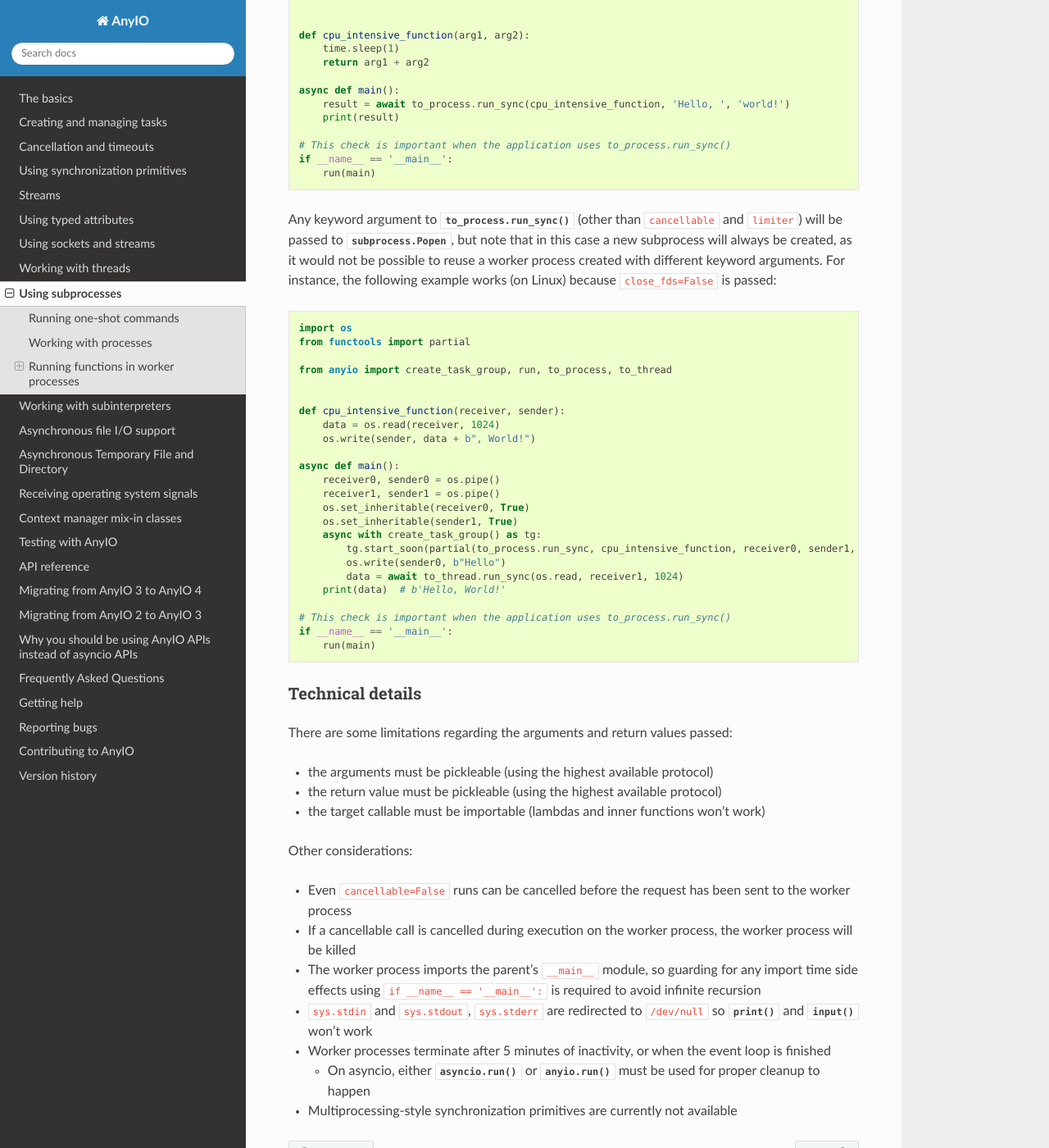
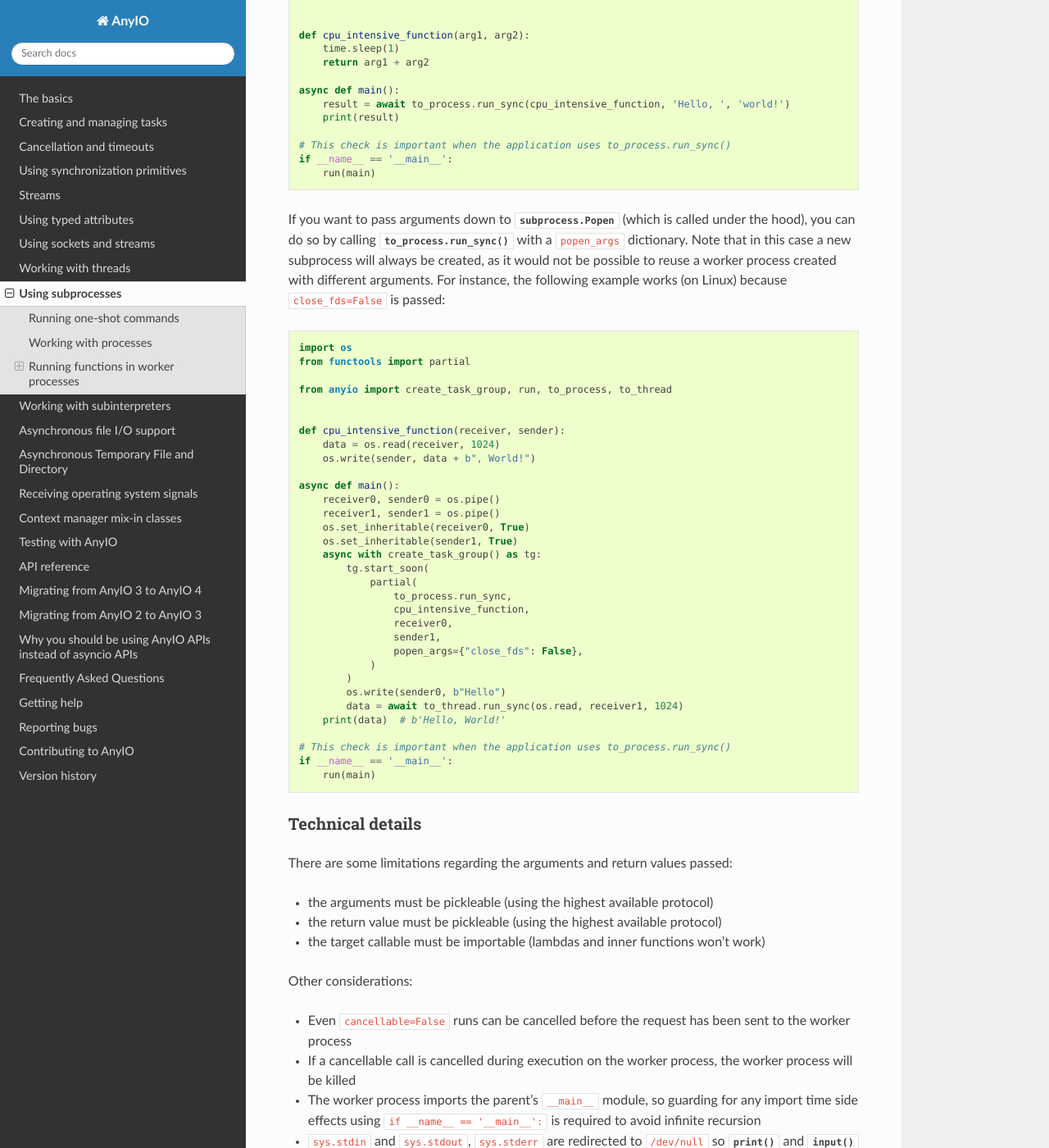
Before and after one commit to agronholm/anyio, a Sphinx documentation site: the page built from docs/subprocesses.rst, in a window 1280 px wide and 1400 px high, scrolled down 1703 px. Shown: the whole window at 82% size. Built offline with Sphinx 7.4.7 and the Read the Docs theme 3.1.0, drawn with Linux system fonts in a browser that asks for light colours; the version number could not be read and is left out.

Commit message:
Used popen_args argument

```diff
--- a/docs/subprocesses.rst
+++ b/docs/subprocesses.rst
@@ -93,10 +93,10 @@ This is done by using :func:`.to_process.run_sync`::
     if __name__ == '__main__':
         run(main)
 
-Any keyword argument to :func:`.to_process.run_sync` (other than ``cancellable`` and
-``limiter``) will be passed to :class:`subprocess.Popen`, but note that in this case
-a new subprocess will always be created, as it would not be possible to reuse a worker
-process created with different keyword arguments. For instance, the following example
+If you want to pass arguments down to :class:`subprocess.Popen` (which is called under the hood),
+you can do so by calling :func:`.to_process.run_sync` with a ``popen_args`` dictionary.
+Note that in this case a new subprocess will always be created, as it would not be possible
+to reuse a worker process created with different arguments. For instance, the following example
 works (on Linux) because ``close_fds=False`` is passed::
 
   import os
@@ -115,7 +115,15 @@ works (on Linux) because ``close_fds=False`` is passed::
       os.set_inheritable(receiver0, True)
       os.set_inheritable(sender1, True)
       async with create_task_group() as tg:
-          tg.start_soon(partial(to_process.run_sync, cpu_intensive_function, receiver0, sender1, close_fds=False))
+          tg.start_soon(
+              partial(
+                  to_process.run_sync,
+                  cpu_intensive_function,
+                  receiver0,
+                  sender1,
+                  popen_args={"close_fds": False},
+              )
+          )
           os.write(sender0, b"Hello")
           data = await to_thread.run_sync(os.read, receiver1, 1024)
       print(data)  # b'Hello, World!'
```
Also changed, not shown: 3 other files.
